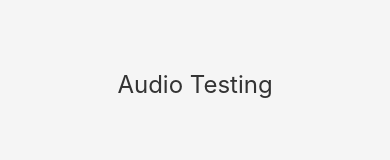
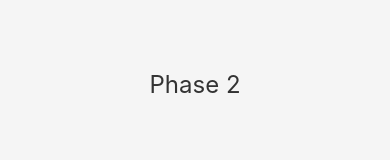
Before and after one commit to indexcomplex/BottomNavExample, a React Native app: screen /HomeScreen in a window 390 px wide. Shown: the part 373-533 px from the top of the page. Built offline with nearby package versions, Linux system fonts and the light colour scheme.

Commit message:
Starting phase 2 Audio and toggle working

```diff
--- a/screens/HomeScreen.js
+++ b/screens/HomeScreen.js
@@ -6,7 +6,7 @@ import { View, Text, StyleSheet } from 'react-native';
 function HomeScreen() {
   return (
     <View style={styles.container}>
-      <Text style={styles.title}>Audio Testing</Text>
+      <Text style={styles.title}>Phase 2</Text>
     </View>
   );
 }
```
